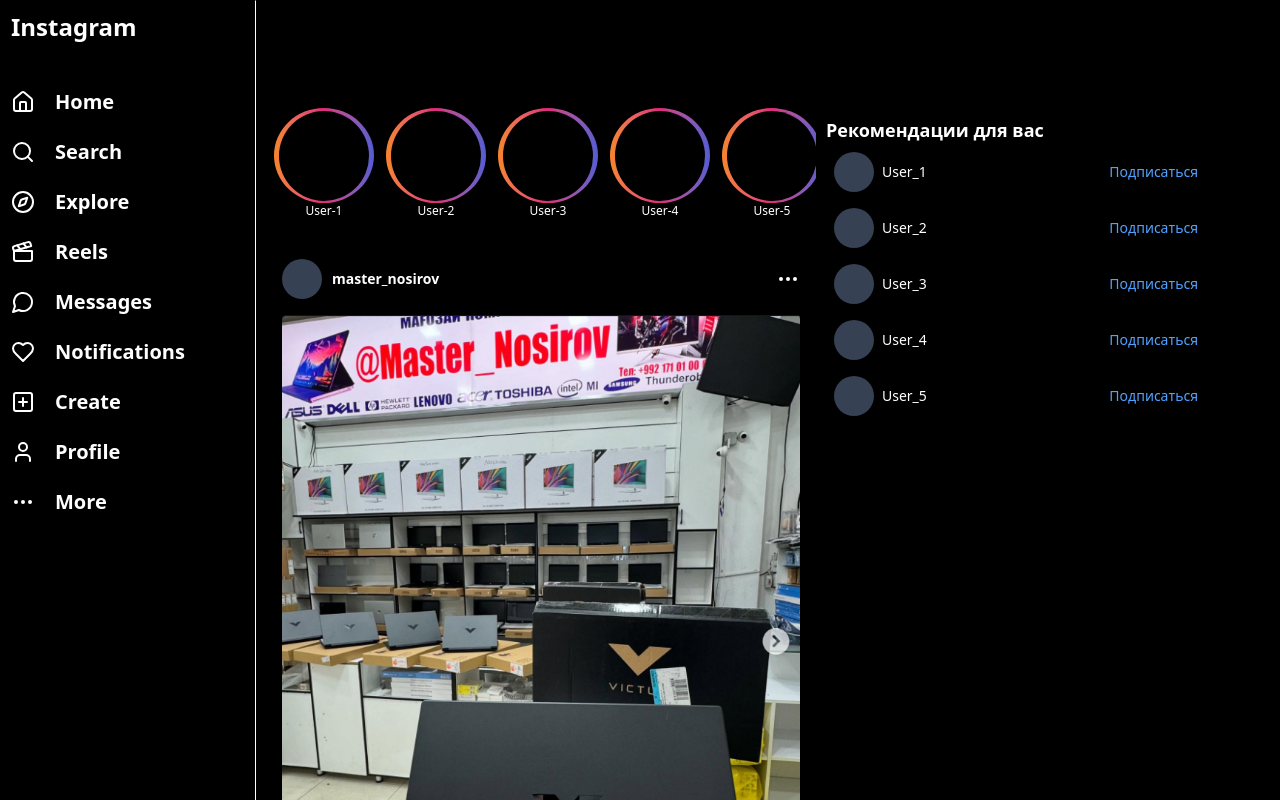
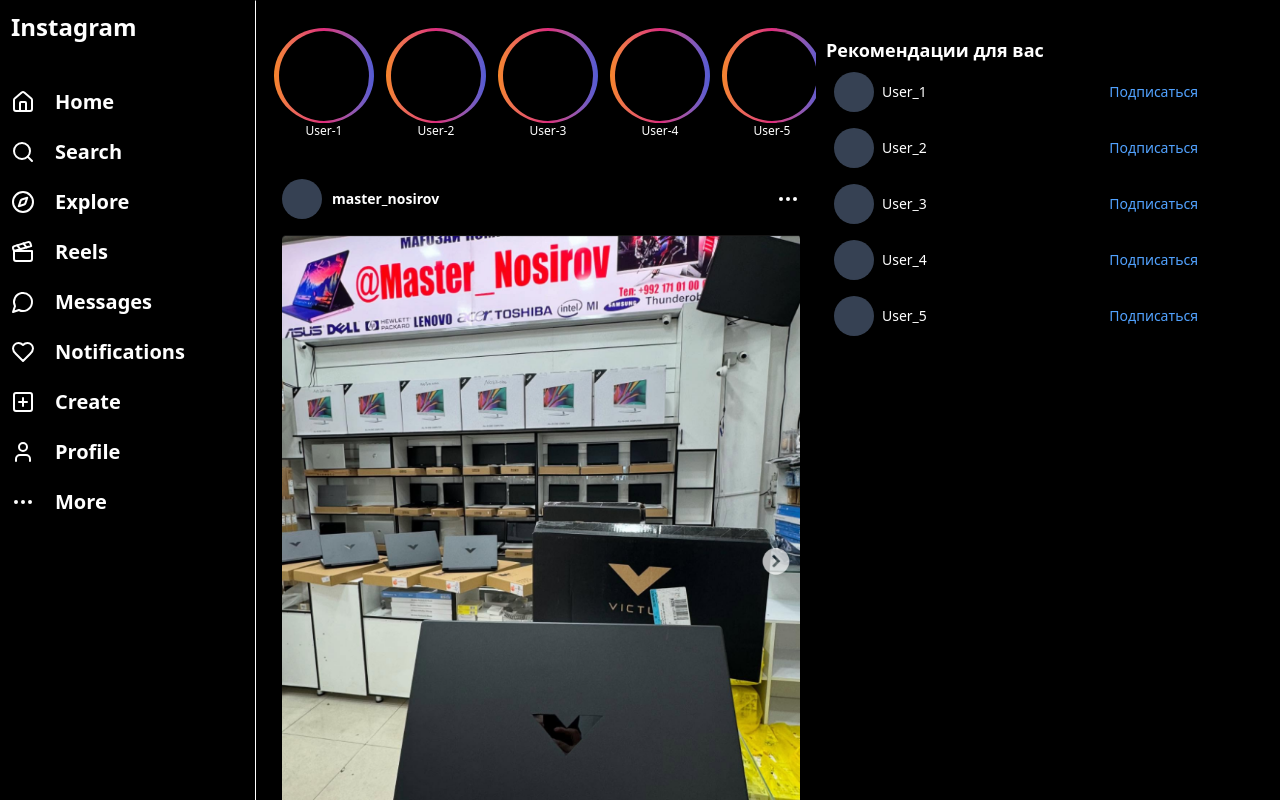
Before and after one commit to Shohrukh-Abduvakhidov/react-project-19, a React (Vite) app: page /layout in a window 1280 px wide. Shown: the top 800 px of the page. Built offline with nearby package versions, Linux system fonts and the light colour scheme.

Commit message:
fix bugs

```diff
--- a/index.html
+++ b/index.html
@@ -4,7 +4,7 @@
     <meta charset="UTF-8" />
     <link rel="icon" type="image/svg+xml" href="/vite.svg" />
     <meta name="viewport" content="width=device-width, initial-scale=1.0" />
-    <title>Vite + React + TS</title>
+    <title>Instagram</title>
     <link rel="stylesheet" href="./src/app/styles/global.css">
   </head>
   <body class='bg-black'>
--- a/src/pages/home/home.tsx
+++ b/src/pages/home/home.tsx
@@ -3,11 +3,11 @@
 
 const HomePage: React.FC = () => {
   return (
-    <div className="bg-black lg:ml-[250px] pt-[100px] pb-[50px] text-white min-h-screen p-4">
+    <div className="bg-black lg:ml-[250px] pt-[100px] lg:pt-[20px] lg:pb-[20px] pb-[50px] text-white min-h-screen p-4">
       <div className="flex flex-col lg:flex-row">
         <div className="w-full lg:w-[550px]">
 
-          {/* Stories */}
+
           <div style={{ scrollbarWidth: 'none', msOverflowStyle: 'none' }} className="flex space-x-3 scrollbar-none overflow-x-auto p-2">
             {[...Array(8)].map((_, index) => (
               <div className='' key={index}>
@@ -20,7 +20,7 @@
             ))}
           </div>
 
-          {/* Post */}
+
           <div className="bg-black rounded-lg p-4 my-4">
             <div className="flex items-center space-x-2 justify-between">
               <div className='flex items-center gap-[10px]'>
@@ -47,7 +47,7 @@
           </div>
         </div>
 
-        {/* Recommendations */}
+
         <div className='w-full lg:w-[400px] px-[10px]'>
           <div className="mt-4 lg:block hidden">
             <h3 className="text-lg font-bold">Рекомендации для вас</h3>
--- a/src/pages/messages/messages.tsx
+++ b/src/pages/messages/messages.tsx
@@ -110,7 +110,7 @@
 	const [isOpen, setIsOpen] = useState(false);
 
 	return (
-		<div className='flex h-screen lg:ml-[300px] py-[60px] bg-black text-white'>
+		<div className='flex h-screen lg:ml-[300px] lg:py-[20px] py-[60px] bg-black text-white'>
 			<div className='lg:w-1/3 w-full p-4 border-r border-gray-700'>
 				<h2 className='text-xl font-semibold mb-4'>Сообщения</h2>
 				<div className='h-[calc(100vh-100px)] overflow-y-auto'>
--- a/src/pages/profile/profile.tsx
+++ b/src/pages/profile/profile.tsx
@@ -2,7 +2,7 @@
 
 const ProfilePage: React.FC = () => {
 	return (
-		<div className='max-w-4xl lg:ml-[300px] py-[100px] text-white mx-auto '>
+		<div className='max-w-4xl lg:ml-[300px] lg:py-[20px] py-[100px] text-white mx-auto '>
 			<div className='flex items-center space-x-6'>
 				<img
 					src='https://encrypted-tbn0.gstatic.com/images?q=tbn:ANd9GcRUUAoh1xM6GvmUsSr7HCy_6ITCRBnprtp_jw&s'
```
